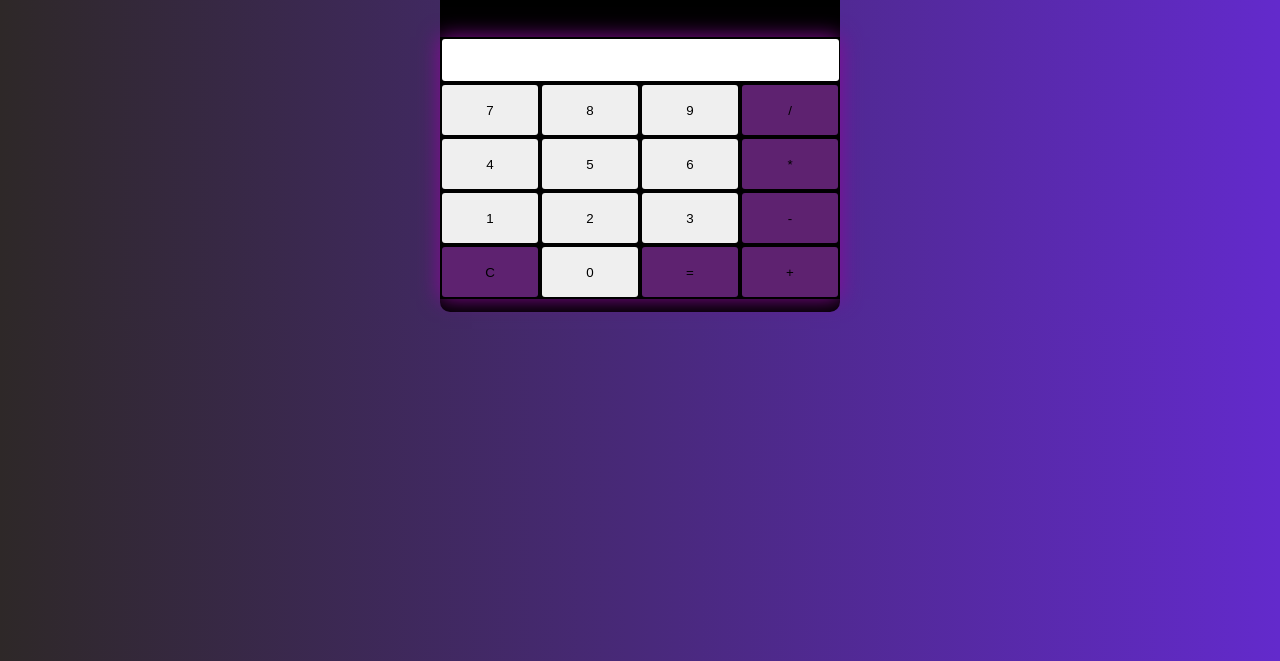
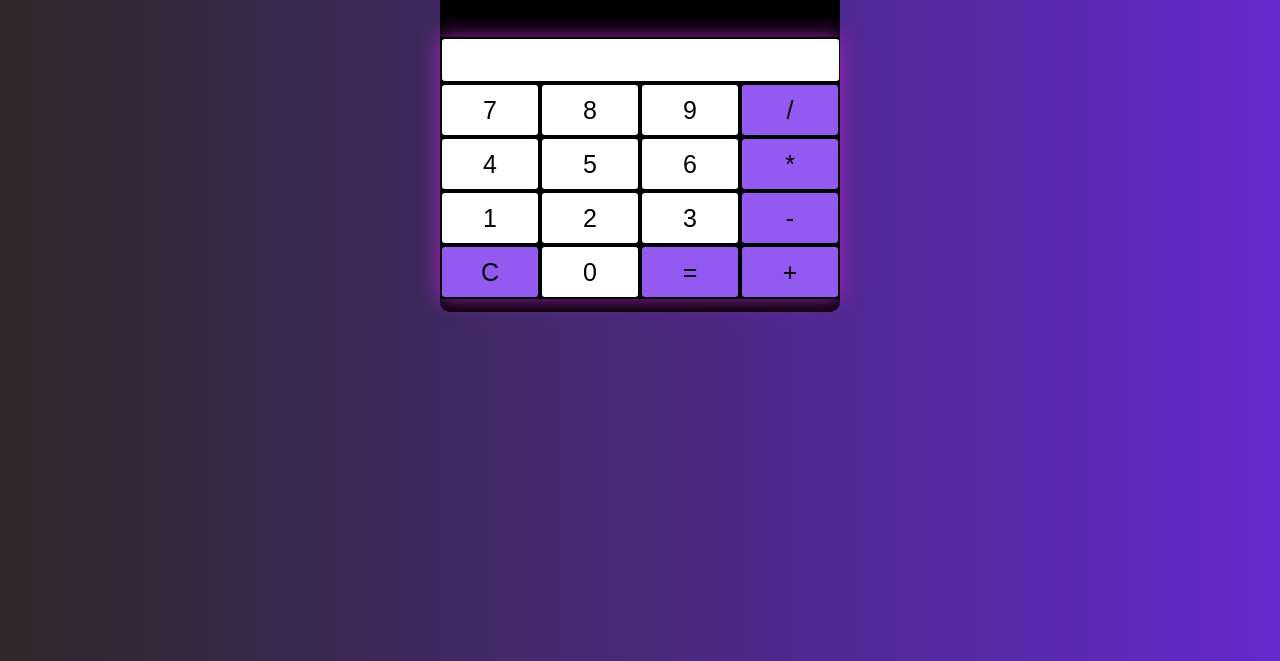
Before and after one commit to CaioAugusto2005/calcon, a plain HTML site: page index.html in a window 1280 px wide. Shown: the part 139-800 px from the top of the page. Drawn offline with Linux system fonts and the light colour scheme.

Commit message:
Update style.css

```diff
--- a/style.css
+++ b/style.css
@@ -1,3 +1,4 @@
+
 body{
     background-image: linear-gradient(to right, rgb(46, 40, 40), rgb(99, 42, 204));
 }
@@ -28,6 +29,10 @@ p{
 input{
     margin: 2px;
     border: none; border-radius: 3px;
+    background-color: white;
+    text-align: right;
+    font-size: 25px;
+
 }
 input[type=text]{
     width:calc(99.2% - 4px);
@@ -38,10 +43,12 @@ input[type=button]{
     height: 50px;
     transition: ease 0.2s;
     cursor: pointer;
+    text-align: center;
+    font-size: 25px;
 }
 
 div#calculadora{
-    box-shadow: 0 0 20px rgb(135, 11, 151);
+    box-shadow: 0 0 20px rgb(168, 35, 185);
 }
 
 div#calculadora div {
@@ -49,15 +56,15 @@ div#calculadora div {
 }
 
 div#calculadora div input:nth-child(4) {
-    background: #5e2270;
+    background: #9359f0;
 }
 
 div#quarta input:nth-child(1) {
-    background: #5e2270;
+    background: #9359f0;
 }
 
 div#quarta input:nth-child(3){
-    background:  #5e2270;
+    background:  #9359f0;
 }
 
 input[type=button]:hover{
```
